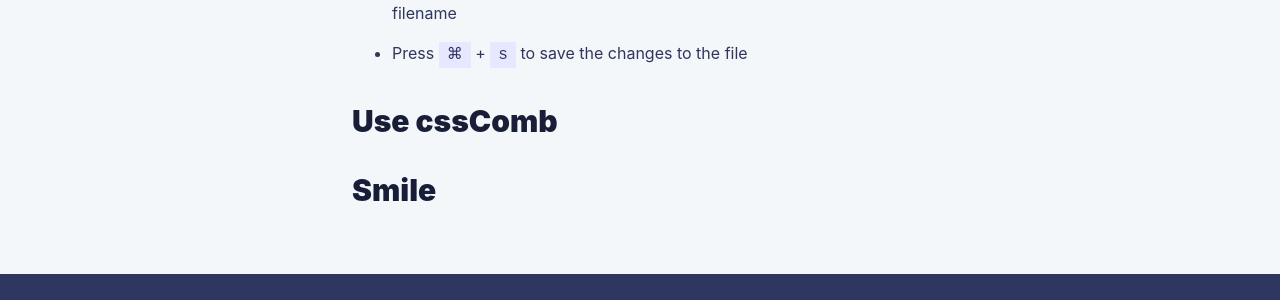
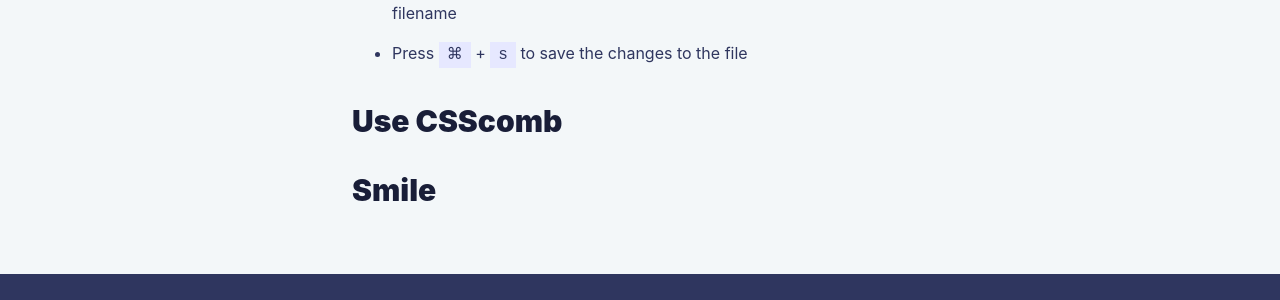
Before and after one commit to scottwater/taylorbryant.github.io, a Jekyll site: the page built from _posts/2017-01-09-keep-your-css-cool-with-csscomb.md, in a window 1280 px wide and 900 px high, scrolled down 1643 px. Shown: the part 157-457 px from the top of the window. Built offline with Jekyll 4.4.1, drawn with Linux system fonts in a browser that asks for light colours; nearby versions of some CDN libraries.

```diff
--- a/_posts/2017-01-09-keep-your-css-cool-with-csscomb.md
+++ b/_posts/2017-01-09-keep-your-css-cool-with-csscomb.md
@@ -32,6 +32,6 @@ Now, let's put this file to use:
 * Press `⌘` + `s` to save the changes to the file
 
 
-## Use cssComb
+## Use CSScomb
 
 ## Smile
```
